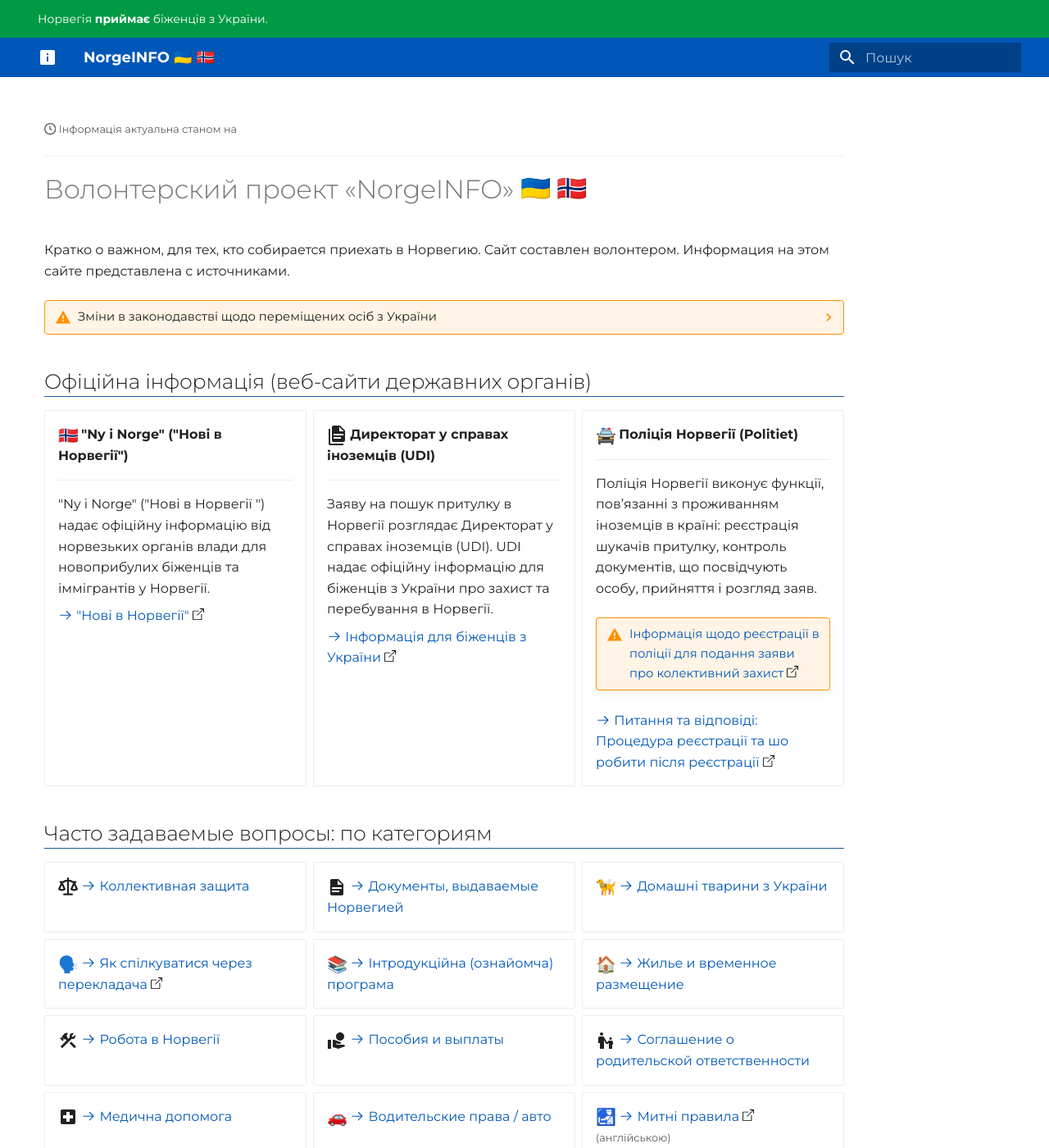
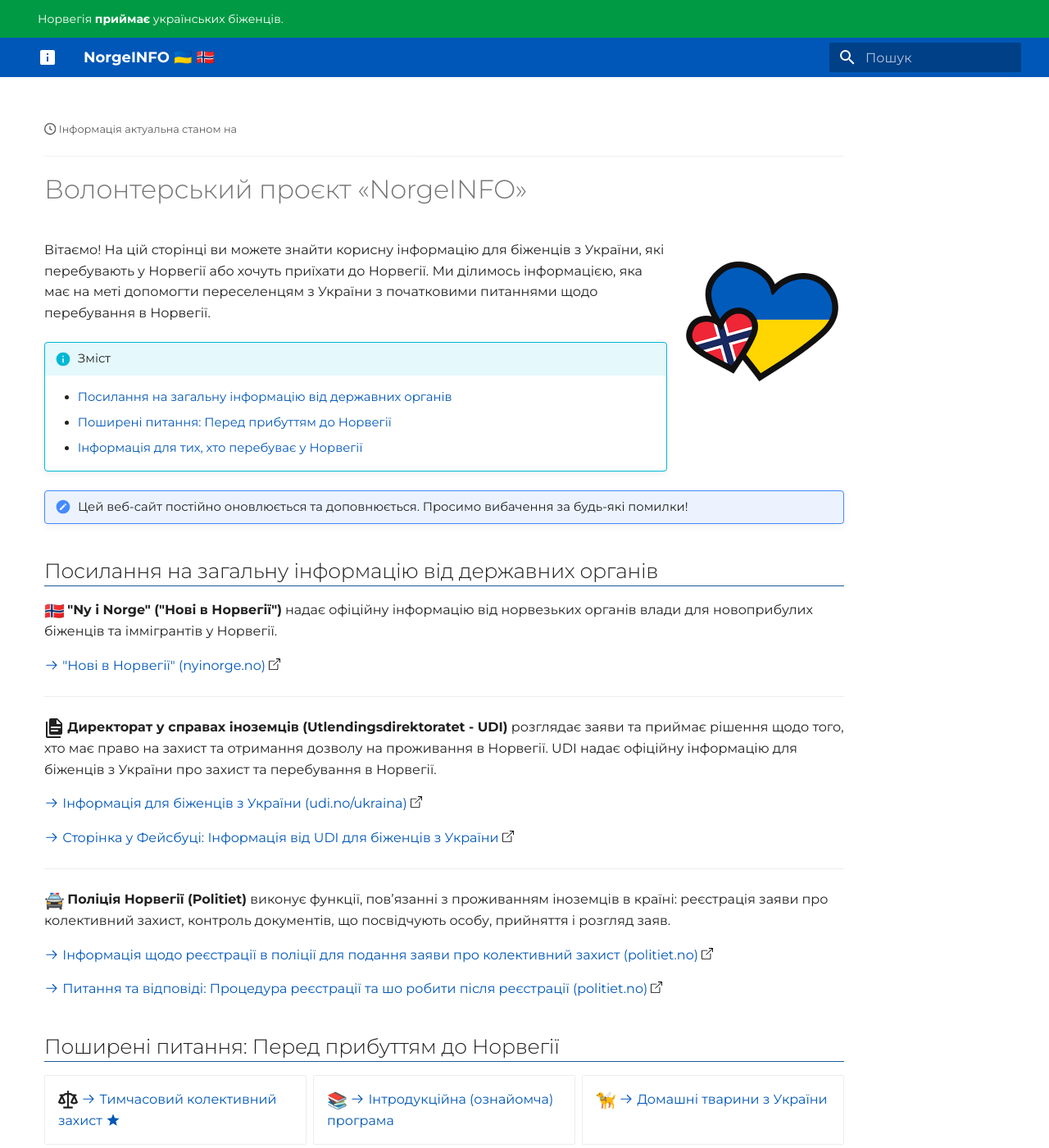
Before and after one commit to norgeinfo/norgeinfo.github.io, an MkDocs documentation site: the page built from docs/index.md, in a window 1280 px wide and 1400 px high. Shown: the whole window at 82% size. Built offline with MkDocs 1.6.1 and Material for MkDocs 9.7.7, drawn with Linux system fonts in a browser that asks for light colours; emoji names are drawn with the system emoji font; some of the changed text lies outside the part shown.

Commit message:
Initial preparations

```diff
--- a/docs/index.md
+++ b/docs/index.md
@@ -1,69 +1,48 @@
-# Волонтерский проект «NorgeINFO» :flag_ua: :flag_no:
 
-Кратко о важном, для тех, кто собирается приехать в Норвегию. Сайт составлен волонтером. Информация на этом сайте представлена с источниками.
+![Norge-Ukraina](\assets\ukraina-norge-logo.png){ width=200px, align=right }
+Вітаємо! На цій сторінці ви можете знайти корисну інформацію для біженців з України, які перебувають у Норвегії або хочуть приїхати до Норвегії. Ми ділимось інформацією, яка має на меті допомогти переселенцям з України з початковими питаннями щодо перебування в Норвегії.
 
-??? warning "Зміни в законодавстві щодо переміщених осіб з України"
-    Інформація від уряду Норвегії - 29.01.2024
-
-    __Домашні тварини з України__
-
-    [Уряд Норвегії повідомив 29.01.24 про те, що держава більше не покриватиме витрати на утримання домашніх тварин для новоприбулих осіб у притулках для біженців](https://www.udi.no/uk/information-ukraine-and-russia/situation-in-ukraine/). Це означає, що відтепер у новоприбулих осіб __не буде__ можливості проживати із домашніми тваринами в Національному центрі реєстрації та притулках для біженців. Ця зміна не стосуватиметься осіб, які чекають на поселення і на сьогоднішній час живуть в притулках для біженців зі своїми домашніми тваринами.
-
-    Ця зміна вступає в дію 15.02.2024.
-
-    __Тимчасове альтернативне місце проживання (проживання у приватних помешканнях)__
-
-    [29.01.24 р. уряд Норвегії повідомив про скасування порядку тимчасового альтернативного місця проживання](https://www.udi.no/uk/information-ukraine-and-russia/situation-in-ukraine/). Це означає, що українцям, які обрали проживання за приватною адресою замість проживання в притулках для біженців більше не виплачуватиметься фінансова допомога. Директорат у справах іноземців (UDI) співпрацюватиме з Директоратом з інтеграції та культурно-етнічної різноманітності (IMDi) та муніципалітетами щодо поселення осіб, які на сьогоднішній час користуються цією можливістю.
-
-    Ця зміна вступає в дію 15.02.2024.
-
-    __Інші ініціативи уряду__:
-    [Нові заходи для подальшого контролю над імміграцією (Прес-реліз 29.01.2024)](https://www.regjeringen.no/en/aktuelt/nye-tiltak-for-a-fortsatt-sikre-kontroll-pa-innvandringen/id3023283/?expand=factbox3023355)
+!!! info "Зміст"
+    [TOC]
 
 
-## Офіційна інформація (веб-сайти державних органів) { #offisielt }
+!!! note "Цей веб-сайт постійно оновлюється та доповнюється. Просимо вибачення за будь-які помилки!"
+
+
+## Посилання на загальну інформацію від державних органів { #offisiell-informasjon }
+
+:flag_no:{ .lg .middle } __"Ny i Norge" ("Нові в Норвегії")__ надає офіційну інформацію від норвезьких органів влади для новоприбулих біженців та іммігрантів у Норвегії.
+
+[:octicons-arrow-right-24: "Нові в Норвегії" (nyinorge.no)](https://www.nyinorge.no/uk/)
+
+---
+
+:material-file-document-multiple:{ .lg .middle } __Директорат у справах іноземців (Utlendingsdirektoratet - UDI)__ розглядає заяви та приймає рішення щодо того, хто має право на захист та отримання дозволу на проживання в Норвегії. UDI надає офіційну інформацію для біженців з України про захист та перебування в Норвегії.
+
+[:octicons-arrow-right-24: Інформація для біженців з України (udi.no/ukraina)](https://www.udi.no/uk/information-ukraine-and-russia/situation-in-ukraine/)
+
+[:octicons-arrow-right-24: Сторінка у Фейсбуці: Інформація від UDI для біженців з України](https://www.facebook.com/UDIUkraina)
+
+---
+
+:oncoming_police_car:{ .lg .middle } __Поліція Норвегії (Politiet)__ виконує функції, пов’язанні з проживанням іноземців в країні: реєстрація заяви про колективний захист, контроль документів, що посвідчують особу, прийняття і розгляд заяв.
+
+[:octicons-arrow-right-24: Інформація щодо реєстрації в поліції для подання заяви про колективний захист (politiet.no)](https://www.politiet.no/tjenester/opphold-i-norge-og-asyl/ukraina/ukrainsk/slik-soker-ukrainske-borgere-kollektiv-beskyttelse-i-norge/)
+
+[:octicons-arrow-right-24: Питання та відповіді: Процедура реєстрації та шо робити після реєстрації (politiet.no)](https://www.politiet.no/tjenester/opphold-i-norge-og-asyl/ukraina/ukrainsk/sporsmal-og-svar/)
+
+
+## Поширені питання: Перед прибуттям до Норвегії { #faq }
 
 <div class="grid cards" markdown>
+-   :octicons-law-16:{ .lg .middle } [:octicons-arrow-right-24: Тимчасовий колективний захист :material-star:](kollektiv-beskyttelse.md)
 
--   :flag_no:{ .lg .middle } **"Ny i Norge" ("Нові в Норвегії")**
-
-    ---
-    "Ny i Norge" ("Нові в Норвегії ") надає офіційну інформацію від норвезьких органів влади для новоприбулих біженців та іммігрантів у Норвегії.
-
-    [:octicons-arrow-right-24: "Нові в Норвегії"](https://www.nyinorge.no/uk/)
-
-
--   :material-file-document-multiple:{ .lg .middle } **Директорат у справах іноземців (UDI)**
-
-    ---
-    Заяву на пошук притулку в Норвегії розглядає Директорат у справах іноземців (UDI). UDI надає офіційну інформацію для біженців з України про захист та перебування в Норвегії.
-
-    [:octicons-arrow-right-24: Інформація для біженців з України](https://www.udi.no/uk/information-ukraine-and-russia/situation-in-ukraine/)
-
--   :oncoming_police_car:{ .lg .middle } **Поліція Норвегії (Politiet)**
-
-    ---
-    Поліція Норвегії виконує функції, пов’язанні з проживанням іноземців в країні: реєстрація шукачів притулку, контроль документів, що посвідчують особу, прийняття і розгляд заяв.
-
-    !!! warning "[Інформація щодо реєстрації в поліції для подання заяви про колективний захист](https://www.politiet.no/tjenester/opphold-i-norge-og-asyl/ukraina/ukrainsk/slik-soker-ukrainske-borgere-kollektiv-beskyttelse-i-norge/)"
-
-    [:octicons-arrow-right-24: Питання та відповіді: Процедура реєстрації та шо робити після реєстрації](https://www.politiet.no/tjenester/opphold-i-norge-og-asyl/ukraina/ukrainsk/sporsmal-og-svar/)
-</div>
-
-## Часто задаваемые вопросы: по категориям { #faq }
-<div class="grid cards" markdown>
--   :octicons-law-16:{ .lg .middle } [:octicons-arrow-right-24: Коллективная защита](kollektiv-beskyttelse.md)
-
--   :material-file-document:{ .lg .middle } [:octicons-arrow-right-24: Документы, выдаваемые Норвегией](dokumenter.md)
+-   :books:{ .lg .middle } [:octicons-arrow-right-24: Інтродукційна (ознайомча) програма](introduksjonsprogram.md)
 
 -   :guide_dog:{ .lg .middle } [:octicons-arrow-right-24: Домашні тварини з України](kjaeledyr.md)
 
 -   :speaking_head:{ .lg .middle }
 [:octicons-arrow-right-24: Як спілкуватися через перекладача](https://www.imdi.no/globalassets/illustrasjoner/ukraina/a-fore-en-samtale-via-tolk_ukrainsk.pdf)
-
-
-
--   :books:{ .lg .middle } [:octicons-arrow-right-24: Інтродукційна (ознайомча) програма](introduksjonsprogram.md)
 
 -   :house:{ .lg .middle } [:octicons-arrow-right-24: Жилье и временное размещение](bolig.md)
 
@@ -83,14 +62,26 @@
 
 -   :material-passport:{ .lg .middle} [:octicons-arrow-right-24: Разрешение на постоянное пребывание](permanent-oppholdstillatelse.md)
 
-
 -   :woman_student:{ .lg .middle}   [:octicons-arrow-right-24: Освіта в Норвегії](utdanning.md)
 
 -   :fontawesome-solid-chart-pie:{ .lg .middle} [:octicons-arrow-right-24: Статистика](statistikk.md)
 
+
+
+</div>
+
+## Інформація для тих, хто перебуває у Норвегії
+<div class="grid cards" markdown>
 -   :flag_ua:{ .lg .middle } [:octicons-arrow-right-24: Посольство України в Норвегії](https://norway.mfa.gov.ua/)
 
 
 -   :flag_ua:{ .lg .middle } [:octicons-arrow-right-24: Українська громада в Норвегії](https://www.facebook.com/DenUkrainskeForeningiNorge/)
 
+- Побут та дозвілля
+- Цифрові сервіси
+- Юридичні посилання
+- Звʼязок
+
+-   :material-file-document:{ .lg .middle } [:octicons-arrow-right-24: Документы, выдаваемые Норвегией](dokumenter.md)
+
 </div>
--- a/mkdocs.yml
+++ b/mkdocs.yml
@@ -23,8 +23,8 @@
   - assets/stylesheets/extra.css
 
 nav:
-  - Главная: 'index.md'
-  - Коллективная защита: 'kollektiv-beskyttelse.md'
+  - Волонтерський проєкт «NorgeINFO»: 'index.md'
+  - Тимчасовий колективний захист: 'kollektiv-beskyttelse.md'
   - Інтродукційна (ознайомча) програма: 'introduksjonsprogram.md'
   - Домашні тварини з України: 'kjaeledyr.md'
   - Водителям: 'forerkort-og-bil.md'
--- a/overrides/main.html
+++ b/overrides/main.html
@@ -1,7 +1,7 @@
 {% extends "base.html" %}
 
 {% block announce %}
-  Норвегія <b>приймає</b> біженців з України.
+Норвегія <b>приймає</b> українських біженців.
 {% endblock %}
 
 {% block content %}
```
Also changed, not shown: docs/dokumenter.md (+0 -7 lines), docs/kjaeledyr.md (+0 -2 lines), docs/kollektiv-beskyttelse.md (+36 -24 lines), docs/assets/ukraina-norge-logo.png (added).
